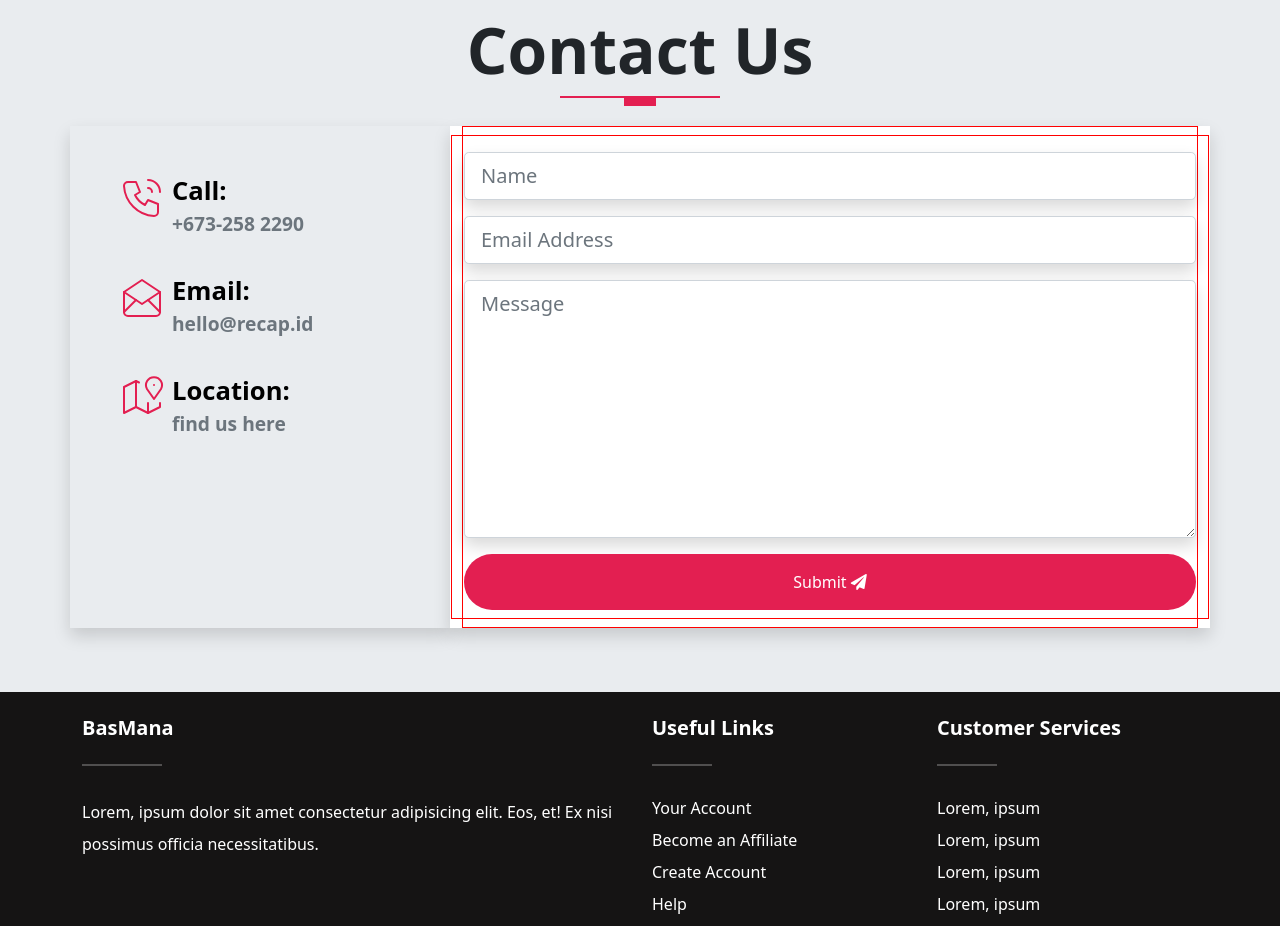
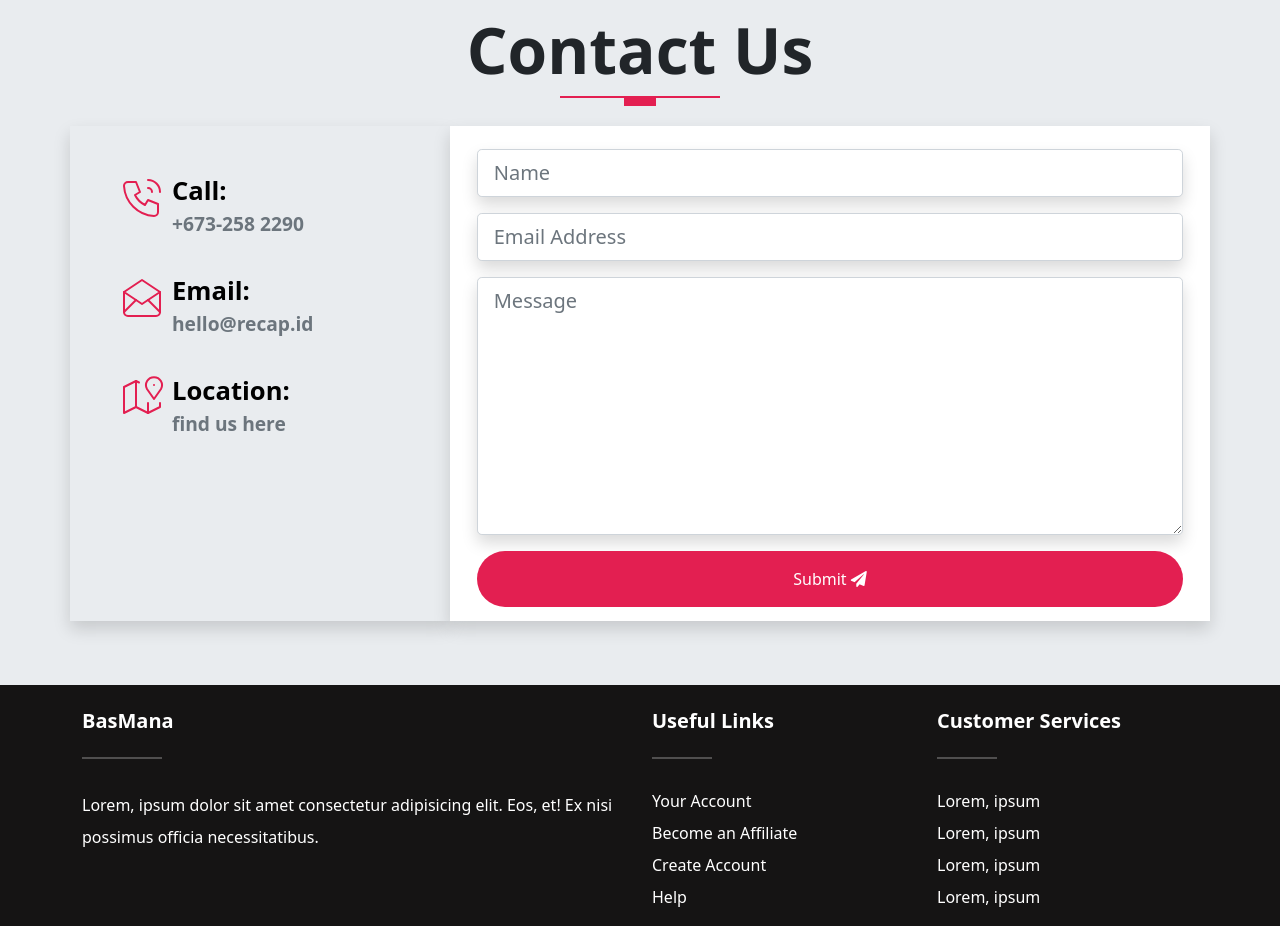
Before and after one commit to mrjiahoe/basmana-landing, a website: page index.html in a window 1280 px wide. Shown: the part 4400-5326 px from the top of the page. Drawn offline with nearby package versions, Linux system fonts and the light colour scheme.

Commit message:
removed contact border

```diff
--- a/index.html
+++ b/index.html
@@ -442,8 +442,8 @@
 					</div>
 				</div>
 				<div class="col-10 col-lg-8 col-md-8 bg-white shadow">
-					<div class="form custom-form">
-						<form action="#" class="row custom-form">
+					<div class="form">
+						<form action="#" class="row">
 
 							<div class="mb-2 mt-2">
 								<input type="text" placeholder="Name" id="inputName"
--- a/scss/sections/_contact.scss
+++ b/scss/sections/_contact.scss
@@ -75,9 +75,3 @@
 		}
 	}
 }
-
-.custom-form {
-	// width: 100%;
-	padding: 0.5rem 0;
-	border: 1px solid red;
-}
```
Also changed, not shown: assets/css/style.css, 1 other file.
